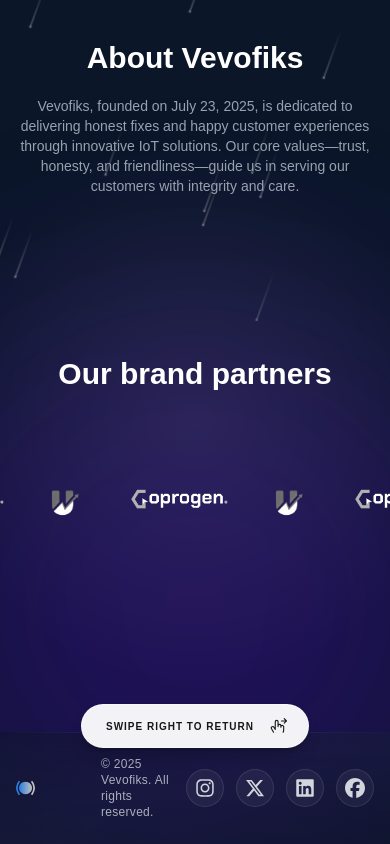
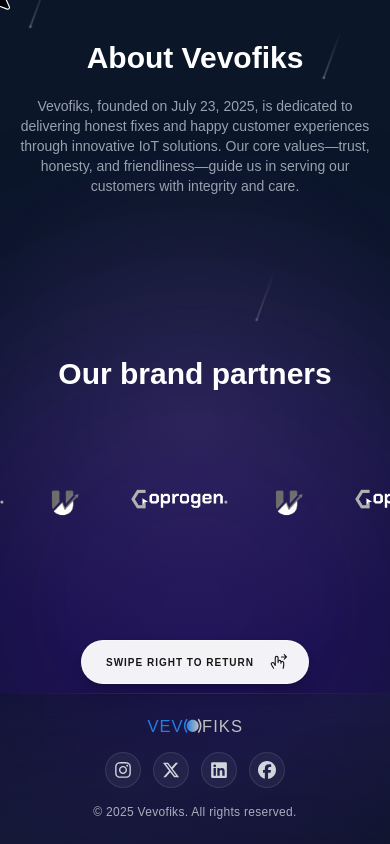
Before and after one commit to vevofiks/vevofiks, a Next.js app: page /about in a window 390 px wide. Built offline with nearby package versions, Linux system fonts and the light colour scheme.

Commit message:
fix responsiveness

```diff
--- a/src/app/(root)/layout.tsx
+++ b/src/app/(root)/layout.tsx
@@ -23,7 +23,7 @@
 
   return (
     <AppProvider>
-      <div className="fixed inset-0 -z-10 pointer-events-none">
+      <div className="fixed inset-0 -z-10 pointer-events-none overflow-hidden">
         <Meteors />
         <div className="absolute inset-0 bg-[radial-gradient(circle_at_center,rgba(255,255,255,0.08),transparent_60%)] pointer-events-none" />
 
@@ -38,6 +38,7 @@
             repeat: Infinity,
             ease: "easeInOut",
           }}
+          style={{ willChange: "transform" }}
         />
       </div>
 
@@ -46,6 +47,7 @@
 
         <Footer setIsInView={setFtrInView} />
         <Alert isInView={isFtrInView} />
+        {!isTouchDevice && <SmoothCursor />}
       </div>
     </AppProvider>
   );
--- a/src/components/Alert.tsx
+++ b/src/components/Alert.tsx
@@ -28,7 +28,13 @@
   return (
     <motion.div
       initial={false}
-      animate={isInView ? { bottom: "6rem" } : { bottom: "2rem" }}
+      animate={
+        isInView
+          ? {
+              bottom: window.innerWidth < 768 ? "10rem" : "6rem" // Mobile: 10rem, Desktop: 6rem
+            }
+          : { bottom: "2rem" }
+      }
       transition={{ type: "spring", stiffness: 300, damping: 30 }}
       className="fixed inset-x-0 flex justify-center z-50 pointer-events-none"
     >
--- a/src/components/Footer.tsx
+++ b/src/components/Footer.tsx
@@ -1,8 +1,5 @@
 import React, { Dispatch, SetStateAction, useEffect, useRef } from "react";
-import { Instagram, Linkedin, Facebook } from "lucide-react";
 import { FaXTwitter, FaInstagram, FaLinkedin, FaFacebook } from "react-icons/fa6";
-
-
 
 interface FooterTypes {
   setIsInView: Dispatch<SetStateAction<boolean>>;
@@ -64,30 +61,72 @@
       <div className="absolute inset-0 bg-gradient-to-t from-gray-900/20 to-transparent" />
       <div className="absolute top-0 left-0 right-0 h-px bg-gradient-to-r from-transparent via-gray-500/30 to-transparent" />
 
-      <div className="relative z-10 flex items-center justify-between px-4 py-6 md:px-8 max-w-7xl mx-auto">
-        <div className="flex items-center flex-1">
+      <div className="relative z-10 max-w-7xl mx-auto px-4 py-6 md:px-8">
+        {/* Mobile Layout: Stacked */}
+        <div className="flex flex-col gap-4 md:hidden">
+          {/* Logo */}
+          <div className="flex justify-center">
             <img
-            className="hidden md:block w-[8em]"
+              className="w-[6em]"
               src="/full_logo.svg"
-            alt="Vevofiks Logo"
-            width={200}
-            height={80}
-          />
-          <img
-            className="md:hidden w-[1.2em]"
-            src="/logo_icon.svg"
               alt="Vevofiks Logo"
               width={200}
               height={80}
             />
           </div>
 
+          {/* Social Links */}
+          <div className="flex items-center justify-center gap-3">
+            {socialLinks.map((social) => (
+              <a
+                key={social.name}
+                target="_blank"
+                href={social.url}
+                rel="noopener noreferrer"
+                className="group"
+                aria-label={social.name}
+              >
+                <div
+                  className={`bg-white/5 backdrop-blur-sm border border-white/10 rounded-full p-2 transition-all duration-300 hover:scale-110 ${social.hoverClass}`}
+                >
+                  <social.icon
+                    size={18}
+                    className="text-gray-300 group-hover:text-white transition-colors duration-300"
+                  />
+                </div>
+              </a>
+            ))}
+          </div>
+
+          {/* Copyright */}
+          <div className="flex justify-center">
+            <p className="text-gray-300/80 text-xs font-light tracking-wide text-center">
+              © 2025 Vevofiks. All rights reserved.
+            </p>
+          </div>
+        </div>
+
+        {/* Desktop Layout: Horizontal */}
+        <div className="hidden md:flex items-center justify-between">
+          {/* Logo */}
+          <div className="flex items-center flex-1">
+            <img
+              className="w-[8em]"
+              src="/full_logo.svg"
+              alt="Vevofiks Logo"
+              width={200}
+              height={80}
+            />
+          </div>
+
+          {/* Copyright */}
           <div className="flex-1 flex justify-center">
-          <p className="text-gray-300/80 text-xs md:text-sm font-light tracking-wide">
+            <p className="text-gray-300/80 text-sm font-light tracking-wide">
               © 2025 Vevofiks. All rights reserved.
             </p>
           </div>
 
+          {/* Social Links */}
           <div className="flex items-center justify-end gap-3 flex-1">
             {socialLinks.map((social) => (
               <a
@@ -99,7 +138,7 @@
                 aria-label={social.name}
               >
                 <div
-                className={`bg-white/5 backdrop-blur-sm border border-white/10 rounded-full p-2 md:p-2.5 transition-all text-center duration-300 hover:scale-110 ${social.hoverClass}`}
+                  className={`bg-white/5 backdrop-blur-sm border border-white/10 rounded-full p-2.5 transition-all duration-300 hover:scale-110 ${social.hoverClass}`}
                 >
                   <social.icon
                     size={20}
@@ -110,6 +149,7 @@
             ))}
           </div>
         </div>
+      </div>
     </footer>
   );
 };
--- a/src/components/Service.tsx
+++ b/src/components/Service.tsx
@@ -1,4 +1,5 @@
 "use client";
+
 import Image from "next/image";
 import React from "react";
 import { motion } from "motion/react";
@@ -23,7 +24,7 @@
   },
   {
     id: 3,
-    title: "Software Repaire & Upgrade",
+    title: "Software Repair & Upgrade",
     image: "/services/legacy-moderization.avif",
     description:
       "We fix, refine, and modernize existing software from crushing bugs to upgrading ancient systems into stable, efficient, future-proof applications.",
@@ -41,95 +42,54 @@
   return (
     <section
       id="services"
-      className={`${montserrat.className} relative flex flex-col justify-center min-h-screen py-20 px-4 md:px-8 lg:px-16`}
+      className={`${montserrat.className} relative flex flex-col justify-center min-h-screen py-16 sm:py-20 px-4 sm:px-6 md:px-10 lg:px-20`}
     >
-      {/* <div className="flex flex-col items-center text-center mb-16 space-y-2">
-        <motion.h2
-          initial={{ opacity: 0, y: 20 }}
-          whileInView={{ opacity: 1, y: 0 }}
-          viewport={{ once: true }}
-          transition={{ duration: 0.8, ease: "easeOut" }}
-          className="text-3xl md:text-5xl font-extrabold tracking-wider text-white uppercase"
-        >
-          Our Expertise
-        </motion.h2>
-
-        <motion.div
-          initial={{ opacity: 0, width: 0 }}
-          whileInView={{ opacity: 1, width: "80px" }}
-          viewport={{ once: true }}
-          transition={{ delay: 0.3, duration: 0.8 }}
-          className="h-1 bg-gradient-to-r from-transparent via-white to-transparent opacity-50 rounded-full"
-        />
-
-        <motion.p
-          initial={{ opacity: 0 }}
-          whileInView={{ opacity: 1 }}
-          viewport={{ once: true }}
-          transition={{ delay: 0.5, duration: 0.8 }}
-          className="text-gray-300 max-w-lg text-sm md:text-base font-light pt-4 leading-relaxed"
-        >
-          Engineering the future of your business with intelligent software.
-        </motion.p>
-      </div> */}
-
-      <div className="grid grid-cols-1 md:grid-cols-2 gap-6 max-w-7xl mx-auto w-full">
+      <div className="grid grid-cols-1 sm:grid-cols-2 lg:grid-cols-3 gap-6 max-w-7xl mx-auto w-full">
         {services.map((service, index) => (
           <motion.div
             key={service.id}
             initial={{ opacity: 0, y: 30 }}
             whileInView={{ opacity: 1, y: 0 }}
-            viewport={{ once: true, margin: "-50px" }}
-            transition={{ duration: 0.5, delay: index * 0.1 }}
-            className="group relative h-[300px] md:h-[350px] overflow-hidden rounded-2xl border border-white/10 bg-white/5 backdrop-blur-sm hover:border-white/30 transition-all duration-500"
+            viewport={{ once: true, margin: "0px" }}
+            transition={{ duration: 0.3, delay: index * 0.05 }}
+            className="group relative h-[320px] sm:h-[360px] md:h-[360px] lg:h-[420px]
+                    overflow-hidden rounded-2xl border border-white/10 bg-white/5
+                    backdrop-blur-sm md:hover:border-white/30 transition-all duration-500"
           >
             <div className="absolute inset-0 z-0">
               <Image
                 src={service.image}
                 alt={service.title}
                 fill
-                className="object-cover opacity-50 group-hover:opacity-70 group-hover:scale-105 transition-all duration-700"
+                className="object-cover opacity-50 md:group-hover:opacity-70 md:group-hover:scale-105 transition-all duration-700"
               />
+
               <div className="absolute inset-0 bg-gradient-to-t from-black/90 via-black/40 to-transparent transition-opacity duration-500" />
             </div>
 
-            <div className="relative z-10 h-full flex flex-col justify-end p-8">
-              <div className="transform translate-y-2 group-hover:translate-y-0 transition-transform duration-500 ease-out">
-
-                <span className="text-xs font-bold text-gray-400 tracking-widest uppercase mb-2 block opacity-70">
+            <div className="relative z-10 h-full flex flex-col justify-end p-6 sm:p-7 md:p-8">
+              <div className="transform md:translate-y-2 md:group-hover:translate-y-0 transition-transform duration-500 ease-out">
+                <span className="text-[10px] sm:text-xs font-bold text-gray-400 tracking-widest uppercase mb-2 block opacity-70">
                   0{index + 1}
                 </span>
 
-
-                <h3 className="text-2xl font-bold mb-3 text-white drop-shadow-md">
+                <h3 className="text-lg sm:text-xl md:text-2xl font-bold mb-3 text-white drop-shadow-md">
                   {service.title}
                 </h3>
 
+                {/* Mobile: Always visible description */}
+                <p className="md:hidden text-gray-200 text-xs sm:text-sm leading-relaxed">
+                  {service.description}
+                </p>
 
-                <div className="grid grid-rows-[0fr] group-hover:grid-rows-[1fr] transition-[grid-template-rows] duration-500 ease-out">
-                  <p className="text-gray-200 text-sm overflow-hidden leading-relaxed opacity-0 group-hover:opacity-100 transition-opacity duration-500 delay-100">
-                    {service.description}
-                  </p>
+                {/* Desktop: Hover to reveal description */}
+                <div className="hidden md:block">
+                  <div className="grid grid-rows-[0fr] group-hover:grid-rows-[1fr] transition-[grid-template-rows] duration-500 ease-out">
+                    <p className="text-gray-200 text-sm md:text-base overflow-hidden leading-relaxed opacity-0 group-hover:opacity-100 transition-opacity duration-500 delay-100">
+                      {service.description}
+                    </p>
+                  </div>
                 </div>
-              </div>
-
-
-              <div className="absolute top-4 right-4 opacity-30 group-hover:opacity-100 transition-opacity duration-500">
-                <svg
-                  width="20"
-                  height="20"
-                  viewBox="0 0 24 24"
-                  fill="none"
-                  stroke="currentColor"
-                  className="text-white"
-                >
-                  <path
-                    d="M7 17L17 7M17 7H7M17 7V17"
-                    strokeWidth="2"
-                    strokeLinecap="round"
-                    strokeLinejoin="round"
-                  />
-                </svg>
               </div>
             </div>
           </motion.div>
--- a/src/components/SwipeablePages.tsx
+++ b/src/components/SwipeablePages.tsx
@@ -92,7 +92,7 @@
             }
         };
 
-        ele.current?.addEventListener("wheel", handleWheel, { passive: false });
+        ele.current?.addEventListener("wheel", handleWheel, { passive: true });
 
         return () => {
             window.removeEventListener("touchstart", handleTouchStart);
--- a/src/components/ui/meteors.tsx
+++ b/src/components/ui/meteors.tsx
@@ -15,7 +15,7 @@
 }
 
 export const Meteors = ({
-  number = 20,
+  number = 8,
   minDelay = 0.2,
   maxDelay = 1.2,
   minDuration = 2,
--- a/src/components/ui/smooth-cursor.tsx
+++ b/src/components/ui/smooth-cursor.tsx
@@ -110,6 +110,9 @@
   })
 
   useEffect(() => {
+    let isScrolling = false
+    let scrollTimeoutId: NodeJS.Timeout | null = null
+
     const updateVelocity = (currentPos: Position) => {
       const currentTime = Date.now()
       const deltaTime = currentTime - lastUpdateTime.current
@@ -162,7 +165,7 @@
 
     let rafId: number
     const throttledMouseMove = (e: MouseEvent) => {
-      if (rafId) return
+      if (rafId || isScrolling) return
 
       rafId = requestAnimationFrame(() => {
         smoothMouseMove(e)
@@ -170,13 +173,24 @@
       })
     }
 
+    const handleScroll = () => {
+      isScrolling = true
+      if (scrollTimeoutId) clearTimeout(scrollTimeoutId)
+      scrollTimeoutId = setTimeout(() => {
+        isScrolling = false
+      }, 100)
+    }
+
     document.body.style.cursor = "none"
     window.addEventListener("mousemove", throttledMouseMove)
+    window.addEventListener("scroll", handleScroll, { passive: true })
 
     return () => {
       window.removeEventListener("mousemove", throttledMouseMove)
+      window.removeEventListener("scroll", handleScroll)
       document.body.style.cursor = "auto"
       if (rafId) cancelAnimationFrame(rafId)
+      if (scrollTimeoutId) clearTimeout(scrollTimeoutId)
     }
   }, [cursorX, cursorY, rotation, scale])
 
```
Lines whose indentation alone changed are shown as unchanged.
